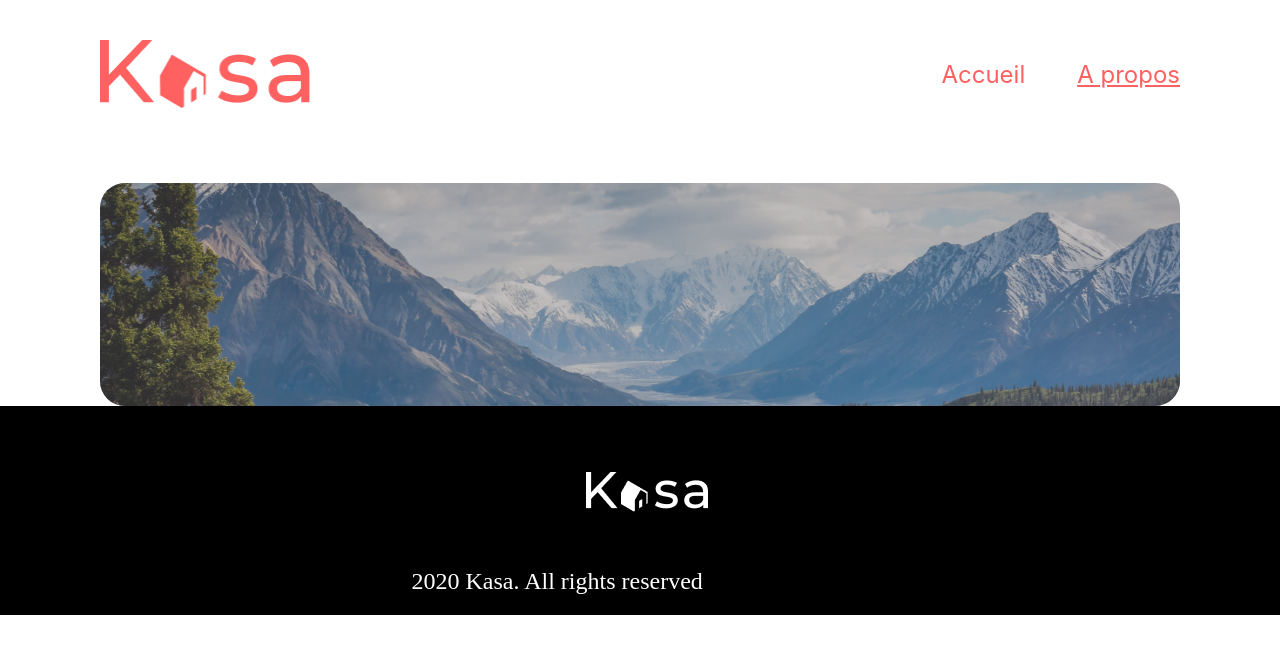
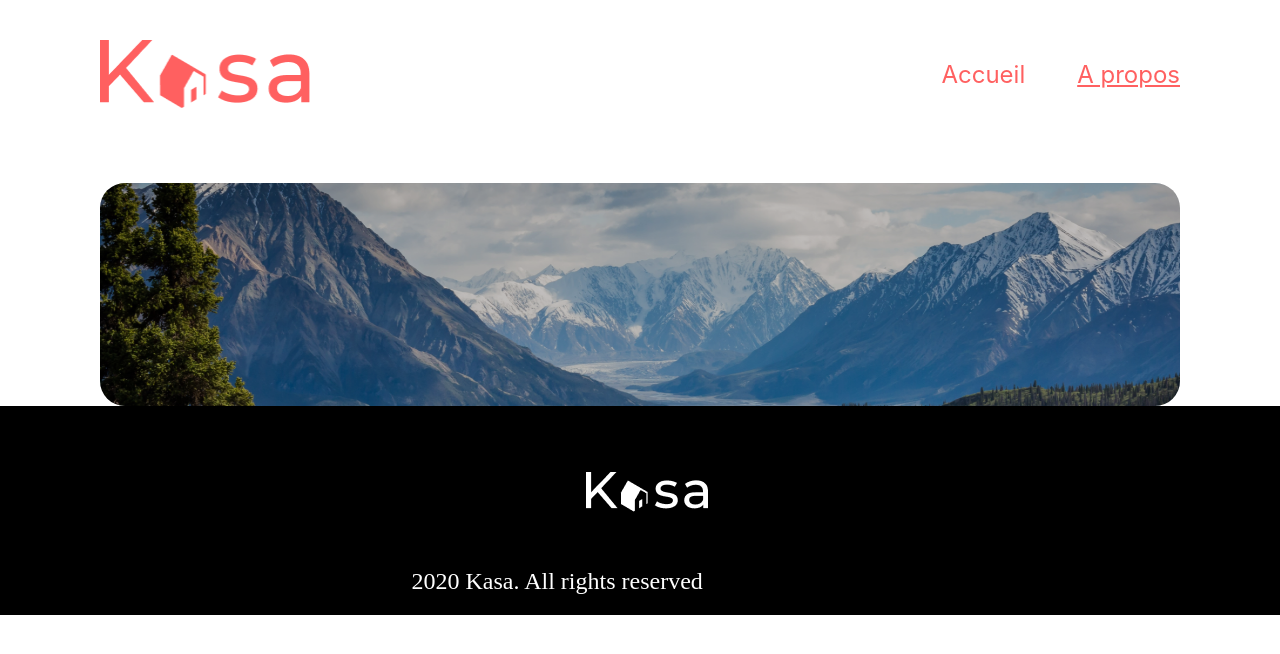
Before and after one commit to LZERDOUN/kasa, a JavaScript app: page /about in a window 1280 px wide. Shown: the top 654 px of the page. Built offline with nearby package versions, Linux system fonts and the light colour scheme; the HTML template or start-up script is replaced by a standard one.

Commit message:
Ajout page Erreur

```diff
--- a/src/components/BannerComponent/style.css
+++ b/src/components/BannerComponent/style.css
@@ -1,5 +1,6 @@
 .banner-home {
     height: 223px;
+    width: 100%;
     border-radius: 25px;
     background-image: url(../../images/homeBanner.png);
     background-size: 100% 100%;
@@ -16,11 +17,12 @@
     font-size: 48px;
     font-weight: 500;
     color:white;
-    background-color: #706f726b;
+    background-color: #0100023d;
 }
 
 .banner-about {
     height: 223px;
+    width: 100%;
     border-radius: 25px;
     background-image: url(../../images/aboutBanner.png);
     background-size: 100% 100%;
--- a/src/components/ErrorComponent/index.js
+++ b/src/components/ErrorComponent/index.js
@@ -1,9 +1,16 @@
 import "./style.css";
+import { Link } from "react-router-dom";
 
 function Error() {
   return (
-    <div>
-      <h1>Oups 🙈 Cette page n'existe pas</h1>
+    <div className="body">
+      <p className="error-number">404</p>
+      <p className="error-message">
+        Oups! La page que vous demandez n'existe pas.
+      </p>
+      <Link className="return-home" to="/">
+        Retourner sur la page d'accueil
+      </Link>
     </div>
   );
 }
--- a/src/components/ErrorComponent/style.css
+++ b/src/components/ErrorComponent/style.css
@@ -0,0 +1,28 @@
+.body {
+    color: #FF6060;
+    display : flex;
+    flex-direction: column;
+    justify-content: center;
+    align-items: center;
+}
+
+.error-number {
+    font-size: 288px;
+    font-weight: 700;
+    margin-top: 5% ;
+    margin-bottom: 2%;
+}
+
+.error-message {
+    font-size: 36px;
+    font-weight: 500;
+}
+
+.return-home {
+    padding: 0;
+    font-size: 18px;
+    font-weight: 500;
+    margin-top: 14%;
+    margin-bottom: 10%;
+    text-decoration: underline;
+}
--- a/src/components/RoutesComponent.js
+++ b/src/components/RoutesComponent.js
@@ -1,7 +1,7 @@
 import { Switch, Route } from "react-router-dom";
 import Home from "./HomeComponent/Home";
 import About from "./AboutComponent/About";
-import Error from "./ErrorComponent";
+import Error from "./ErrorComponent/index";
 
 function RoutesComponent() {
   return (
```
